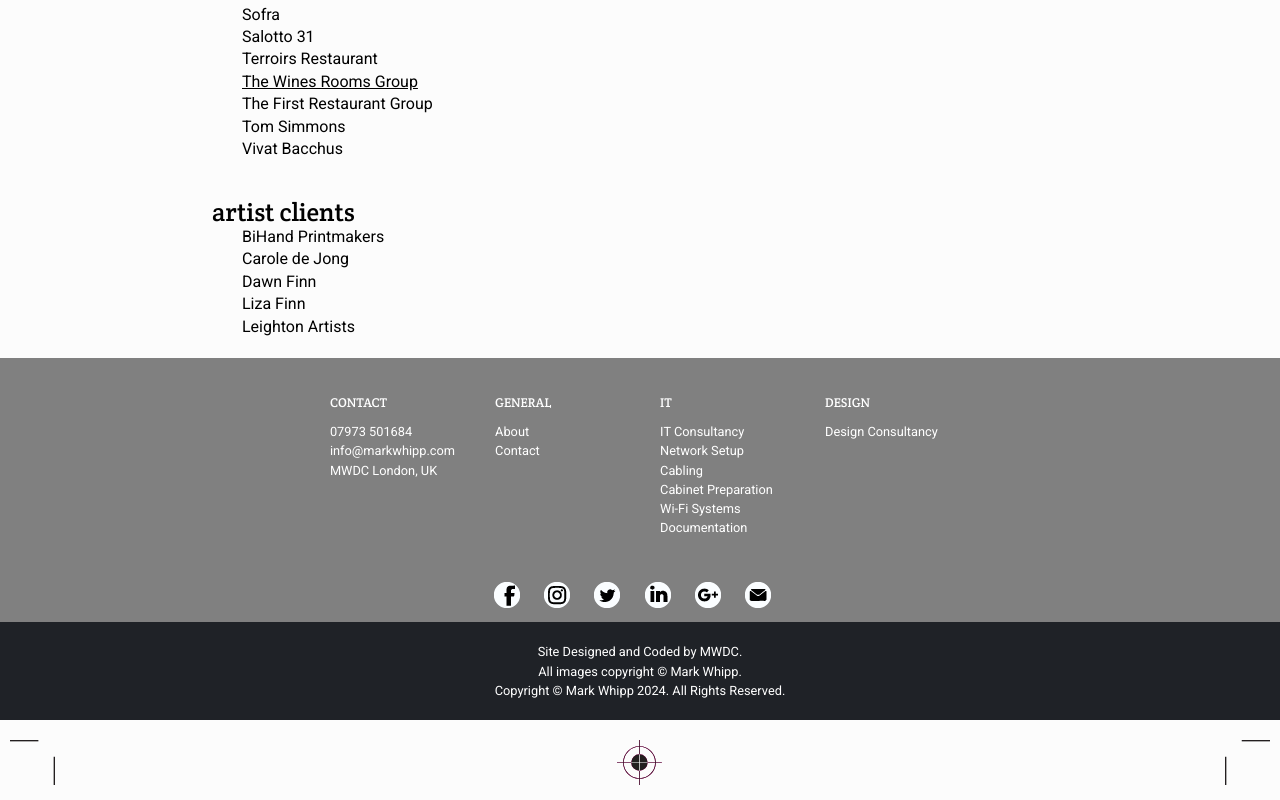
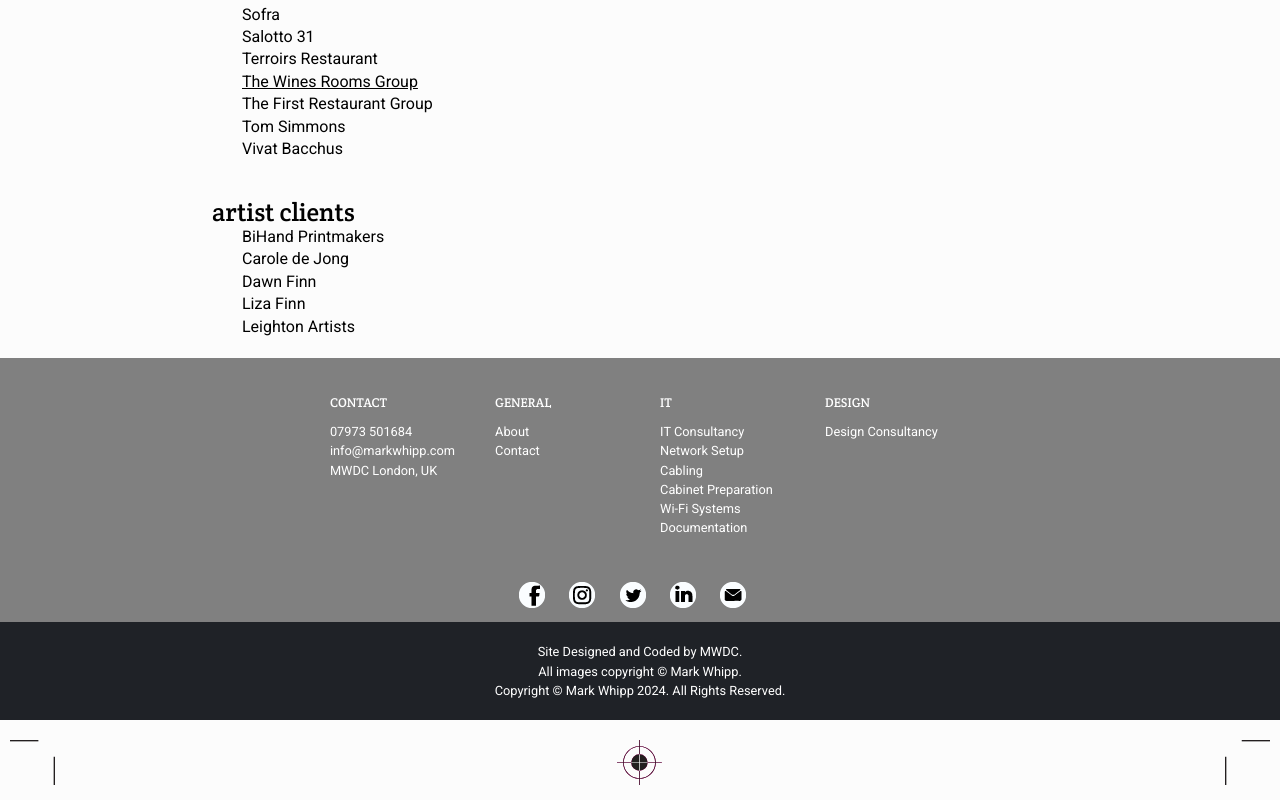
Before and after one commit to markwhipp/markwhipp, a plain HTML site: page about.html in a window 1280 px wide. Shown: the part 1961-2761 px from the top of the page. Drawn offline with Linux system fonts and the light colour scheme.

Commit message:
remove google from socials on footer

```diff
--- a/about.html
+++ b/about.html
@@ -188,7 +188,6 @@
             <li><a class="instagram" href="http://instagram.com/markwhipp_london" target="_blank"></a></li>
             <li><a class="twitter" href="http://twitter.com/markwhipp" target="_blank"></a></li>
             <li><a class="linkedin" href="http://www.linkedin.com/in/mwdclondon" target="_blank"></a></li>
-            <li><a class="googleplus" href="https://plus.google.com/107511667135849845075" target="_blank"></a></li>
             <li><a class="mailmw" href="mailto:info@markwhipp.com"></a></li>
         </ul>
     </div>
```
Also changed, not shown: contact.html (+0 -1 lines), design-consultancy/design.html (+0 -1 lines), index.html (+0 -1 lines), it-consultancy/cabinet-preparation.html (+0 -1 lines), it-consultancy/cabling.html (+0 -1 lines), it-consultancy/internet-connectivity.html (+0 -1 lines), it-consultancy/it-documentation.html (+0 -1 lines), it-consultancy/it.html (+0 -1 lines), it-consultancy/network-setup.html (+0 -1 lines), it-consultancy/wireless-network-systems.html (+0 -1 lines).
